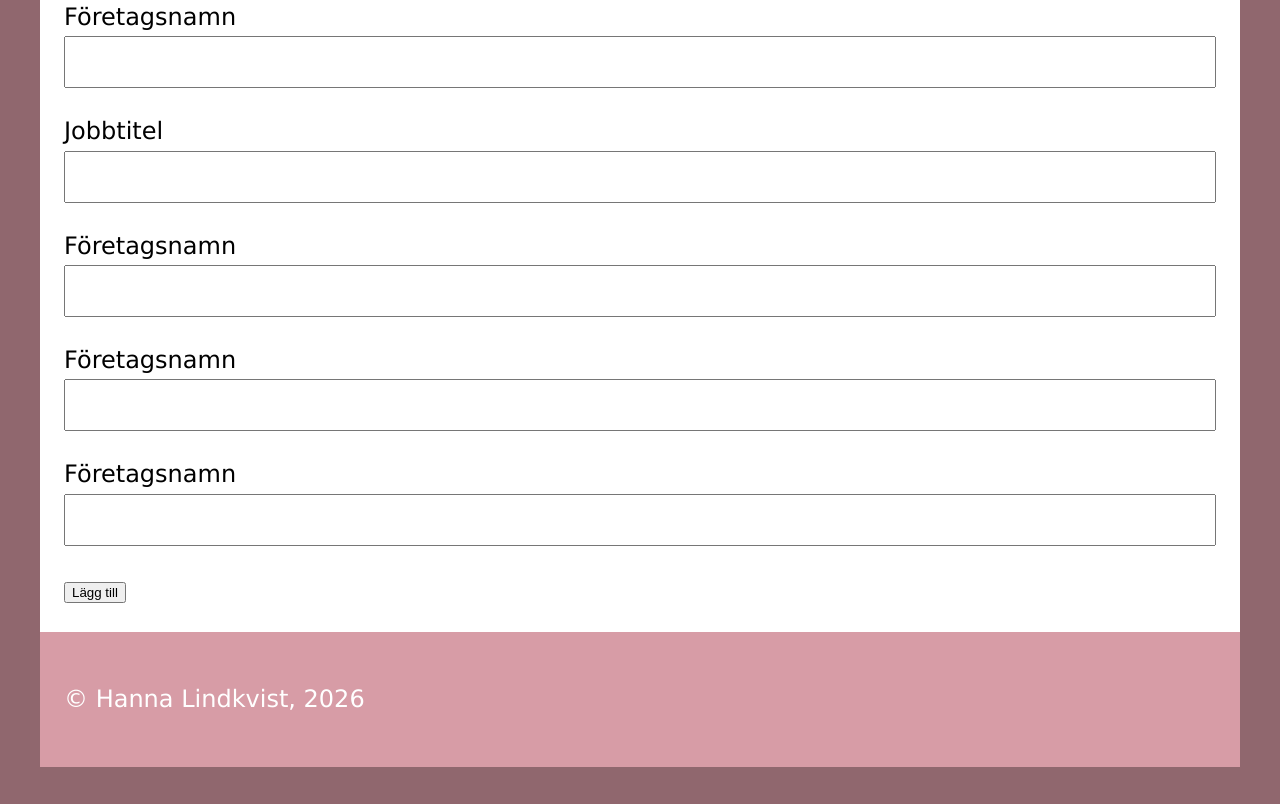
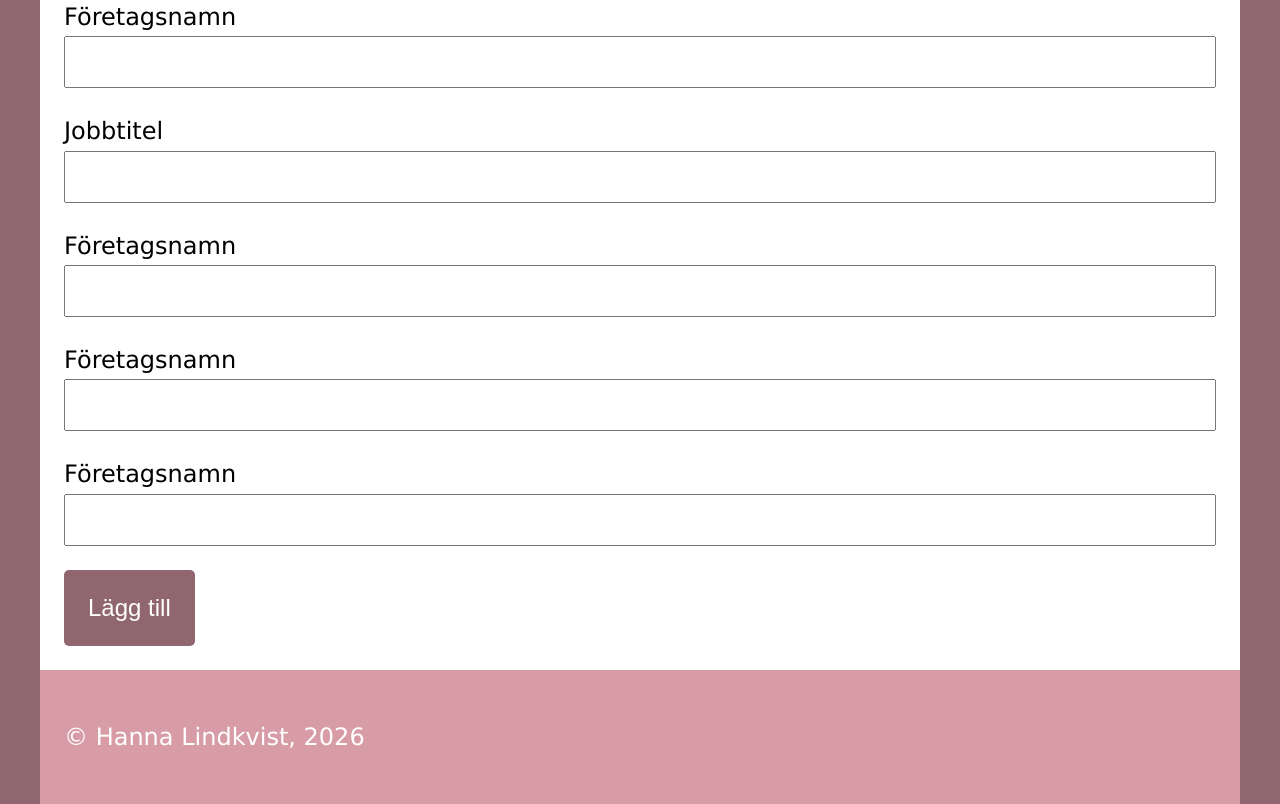
Before and after one commit to Safe-Pizza/DT207G_Lab2_Webbapp, a website built with Vite: page add.html in a window 1280 px wide. Shown: the part 480-1284 px from the top of the page. Before the commit the page ends 1247 px from the top, so only its background shows below. Built offline with nearby package versions, Linux system fonts and the light colour scheme.

Commit message:
styling för button element

```diff
--- a/src/css/style.css
+++ b/src/css/style.css
@@ -70,6 +70,21 @@ input[type="text"] {
   margin-bottom: 1em;
 }
 
+button {
+  background-color: rgb(144, 103, 110);
+  padding: 1em;
+  min-width: 100px;
+  font-size: 1em;
+  cursor: pointer;
+  color: white;
+  border: none;
+  border-radius: 5px;
+}
+
+button:active {
+  background-color: rgb(103, 74, 79);
+}
+
 @media screen and (max-width: 600px) {
   body {
     font-size: 0.8em;
@@ -109,7 +124,7 @@ input[type="text"] {
     padding-top: 1rem;
   }
 
-  /*ändrar humburgermeny till kryss vid klick*/
+  /*ändrar humburgermeny till kryss*/
 
   .change .bar1 {
     transform: translate(0, 11px) rotate(-45deg);
```
